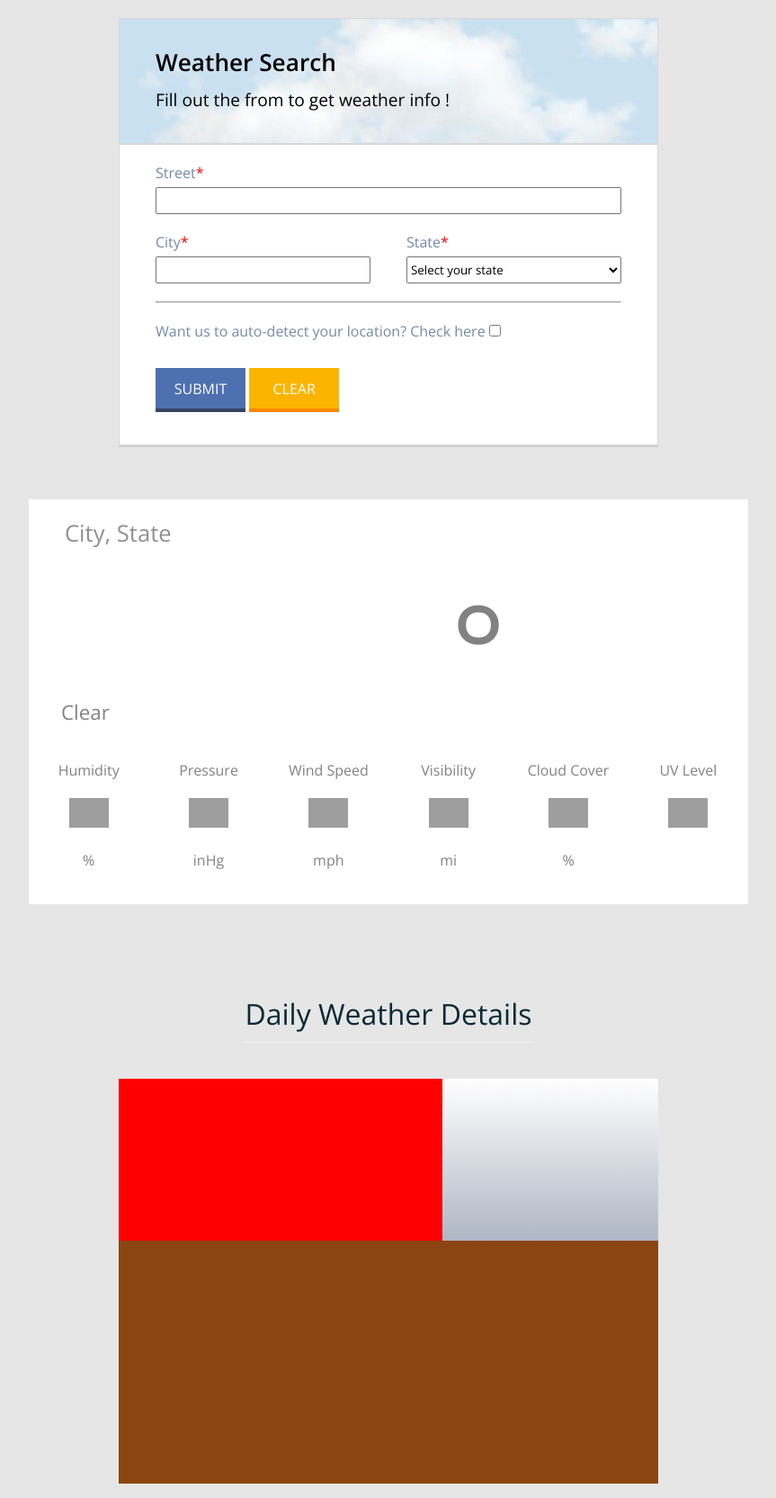
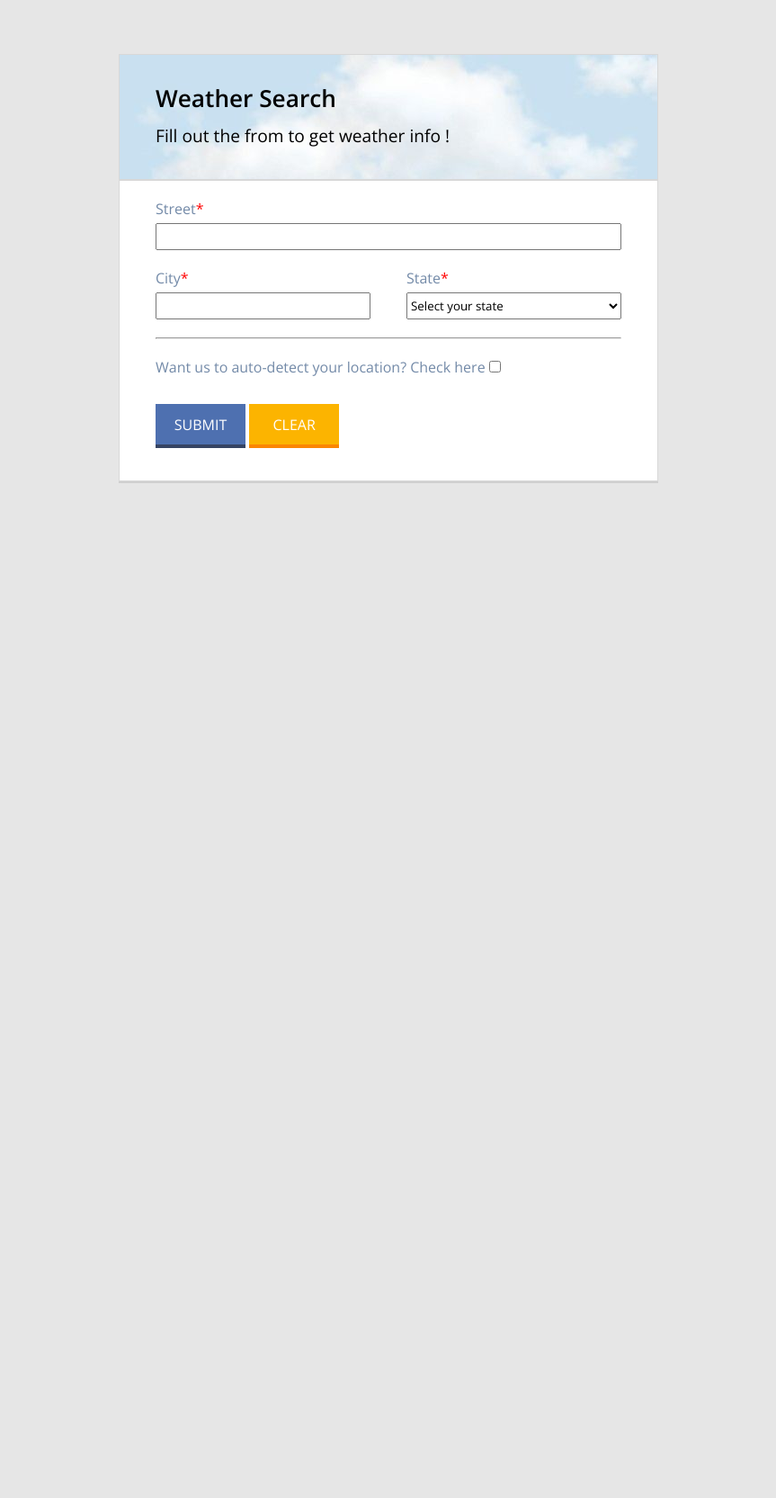
Before and after one commit to menghanx/menghanx.github.io, a Flask app: page / in a window 1280 px wide. Shown: the whole page at 90% size, without its empty margins (208-1071 px from the left). After the commit the page ends 537 px from the top, so only its background shows below. Run offline with Flask 2, Linux system fonts and the light colour scheme; grey boxes are pictures that could not be loaded.

Commit message:
Add Div hidden features

```diff
--- a/HW6/main.py
+++ b/HW6/main.py
@@ -2857,7 +2857,7 @@
         return jsonify({"Response": "Invailid request, expected params: lat,lng"})
 
     # Build query string
-    debug_mode = True
+    debug_mode = False
     if debug_mode:
         data_json = SAMPLE_JSON
     else:
--- a/HW6/static/index.html
+++ b/HW6/static/index.html
@@ -107,6 +107,21 @@
             </div>
         </form>
 
+        <div class="detail-container" id="detail-container">
+            <div class="detail-title">
+                <h1>Daily Weather Details</h2>
+            </div>
+
+            <div class="detail-section">
+                <div class="top-detail">
+                    <div class="top-left-detail"></div>
+                    <div class="top-right-detail"></div>
+                </div>
+                <div class="bottom-detail"></div>
+            </div>
+        </div>
+
+        <div class="weather-card-wrapper" id="weather-card-wrapper">
             <div class="weather-card-container">
                 <div class="result-location-section">
                     <p id="weather-city-state-title"> City, State</p>
@@ -116,7 +131,8 @@
                     <div class="weather-icon">
                         <div class="weather-icon-img-section" id="weather-img"></div>
                         <div class="weather-icon-text-section">
-                        <p id="weather-img-text" style="text-align: left; padding-left: 18%; vertical-align: middle;">
+                            <p id="weather-img-text"
+                                style="text-align: left; padding-left: 18%; vertical-align: middle;">
                                 Clear
                         </div>
                         </p>
@@ -165,27 +181,12 @@
                     </div>
                 </div>
             </div>
+        </div>
+
 
         <div class="no-result-section" id="no-result-section">
             <p>No records have been found.</p>
         </div>
-
-        <div class="detail-container" id="detail-container">
-            <div class="detail-title">
-                <h1>Daily Weather Details</h2>
-            </div>
-
-            <div class="detail-section">
-                <div class="top-detail">
-                    <div class="top-left-detail"></div>
-                    <div class="top-right-detail"></div>
-                </div>
-                <div class="bottom-detail"></div>
-            </div>
-        </div>
-
-
-
 
     </div>
 
--- a/HW6/static/scripts.js
+++ b/HW6/static/scripts.js
@@ -30,11 +30,18 @@
     "8000": ["/static/Images/tstorm.svg", "Thunderstorm"]
 }
 
+function hide_all_div() {
+    document.getElementById("no-result-section").style.display = "none";
+    document.getElementById("weather-card-wrapper").style.display = "none";
+    document.getElementById("detail-container").style.display = "none";
+}
+
 // store location data in json object entry, and build param with it for backend API call
 function request_weather_data() {
+
+    hide_all_div();
+
     var checkBox = document.getElementById("auto-location-check");
-
-
 
     // if user choose to detect location from IP address
     if (checkBox.checked == true) {
@@ -116,7 +123,7 @@
         then(function (response) {
             if (response.status !== 200) {
                 // Display No records
-                document.getElementById("no-result-section").style.display = "";
+                document.getElementById("no-result-section").style.display = "block";
                 console.log(`Response status: ${response.status}`);
                 return;
             }
@@ -130,6 +137,8 @@
 
 function populate_result(data) {
     // Weather Card
+    document.getElementById("weather-card-wrapper").style.display = "block";
+
     curr_weather_data = data.data.timelines[0].intervals[0].values
     document.getElementById("weather-city-state-title").innerHTML = result_address;
     // Change icon and icon text according to weahter code
@@ -171,11 +180,12 @@
     }
 
     // clean result here and hide it
+    hide_all_div()
 }
 
 function checkbox_switch() {
     var checkBox = document.getElementById("auto-location-check");
-    var resultSection = document.getElementById("result-section");
+    // var resultSection = document.getElementById("result-section");
 
     if (checkBox.checked == true) {
         document.getElementById("input-form").reset();
--- a/HW6/static/site.css
+++ b/HW6/static/site.css
@@ -8,7 +8,7 @@
 
 body{
     display: flex;
-    height: 100vh;
+    height: auto;
     justify-content: center;
     align-items: center;
     background: #e6e6e6;
@@ -30,6 +30,7 @@
     height: 140px;
     width: 60%;
     margin: 0px auto;
+    margin-top: 40px;
     background-image: url("/static/Images/banner.jpg");
     background-position-y: -80px;
     padding: 30px 40px 20px 40px;
@@ -144,6 +145,10 @@
     color: #092936;
 }
 
+.weather-card-wrapper {
+    display: none;
+}
+
 .weather-card-container{
     max-height: 450px;
     width: 800px;
@@ -232,10 +237,10 @@
 }
 
 .detail-container{
+    display: none;
     width: 60%;
     margin: 0 auto;
-    max-height: 600px;
-    height: 100%;
+    height: 650px;
 }
 .detail-section {
     background: linear-gradient(white , #374a6d);
```
Lines whose indentation alone changed are shown as unchanged.
